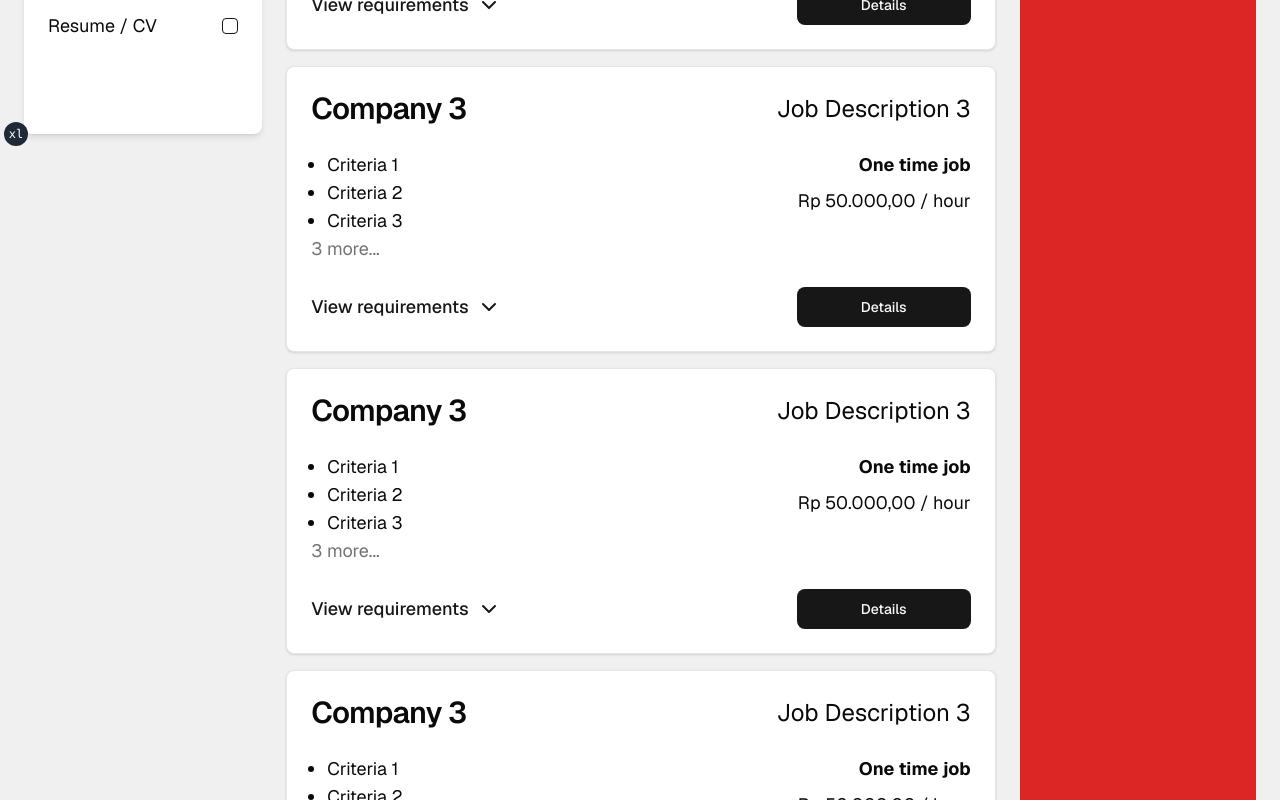
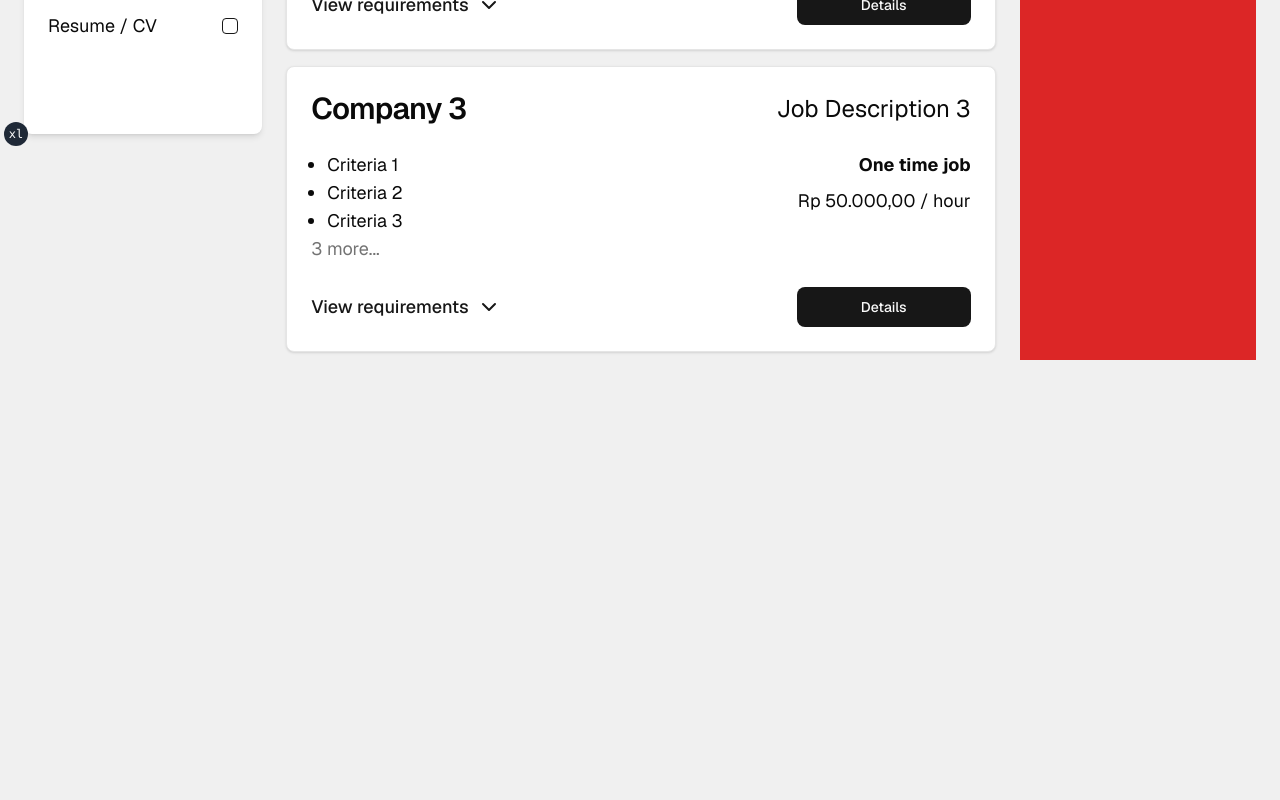
Before and after one commit to WinterRide/AltRecruit, a Next.js app: page /jobs in a window 1280 px wide. Shown: the part 650-1450 px from the top of the page. After the commit the page ends 1034 px from the top, so only its background shows below. Built offline with nearby package versions, Linux system fonts and the light colour scheme.

Commit message:
lil tweaks

```diff
--- a/app/jobs/page.tsx
+++ b/app/jobs/page.tsx
@@ -16,6 +16,7 @@ export default function SearchPage() {
 
   const testCases = [
     {
+      id: 1,
       company: "Company 1",
       jobdesc: "Job Description 1",
       criteria: ["Criteria 1", "Criteria 2", "Criteria 3", "test", "test"],
@@ -24,6 +25,7 @@ export default function SearchPage() {
       requirement: ["Requirement 1", "Requirement 2", "Requirement 3"],
     },
     {
+      id: 2,
       company: "Company 2",
       jobdesc: "Job Description 2",
       criteria: ["Criteria 1", "Criteria 2", "Criteria 3", "test"],
@@ -32,127 +34,8 @@ export default function SearchPage() {
       requirement: ["Requirement 1", "Requirement 2", "Requirement 3"],
     },
     {
+      id: 3,
       company: "Company 3",
-      jobdesc: "Job Description 3",
-      criteria: [
-        "Criteria 1",
-        "Criteria 2",
-        "Criteria 3",
-        "test",
-        "test",
-        "test",
-      ],
-      salary: 50000,
-      workStatus: "One time job",
-      requirement: ["Requirement 1", "Requirement 2", "Requirement 3"],
-    },
-    {
-      company: "Company 3",
-      jobdesc: "Job Description 3",
-      criteria: [
-        "Criteria 1",
-        "Criteria 2",
-        "Criteria 3",
-        "test",
-        "test",
-        "test",
-      ],
-      salary: 50000,
-      workStatus: "One time job",
-      requirement: ["Requirement 1", "Requirement 2", "Requirement 3"],
-    },
-    {
-      company: "Company 3",
-      jobdesc: "Job Description 3",
-      criteria: [
-        "Criteria 1",
-        "Criteria 2",
-        "Criteria 3",
-        "test",
-        "test",
-        "test",
-      ],
-      salary: 50000,
-      workStatus: "One time job",
-      requirement: ["Requirement 1", "Requirement 2", "Requirement 3"],
-    },
-    {
-      company: "Company 3",
-      jobdesc: "Job Description 3",
-      criteria: [
-        "Criteria 1",
-        "Criteria 2",
-        "Criteria 3",
-        "test",
-        "test",
-        "test",
-      ],
-      salary: 50000,
-      workStatus: "One time job",
-      requirement: ["Requirement 1", "Requirement 2", "Requirement 3"],
-    },
-    {
-      company: "Company 3",
-      jobdesc: "Job Description 3",
-      criteria: [
-        "Criteria 1",
-        "Criteria 2",
-        "Criteria 3",
-        "test",
-        "test",
-        "test",
-      ],
-      salary: 50000,
-      workStatus: "One time job",
-      requirement: ["Requirement 1", "Requirement 2", "Requirement 3"],
-    },
-    {
-      company: "Company 3",
-      jobdesc: "Job Description 3",
-      criteria: [
-        "Criteria 1",
-        "Criteria 2",
-        "Criteria 3",
-        "test",
-        "test",
-        "test",
-      ],
-      salary: 50000,
-      workStatus: "One time job",
-      requirement: ["Requirement 1", "Requirement 2", "Requirement 3"],
-    },
-    {
-      company: "Company 3",
-      jobdesc: "Job Description 3",
-      criteria: [
-        "Criteria 1",
-        "Criteria 2",
-        "Criteria 3",
-        "test",
-        "test",
-        "test",
-      ],
-      salary: 50000,
-      workStatus: "One time job",
-      requirement: ["Requirement 1", "Requirement 2", "Requirement 3"],
-    },
-    {
-      company: "Company 3",
-      jobdesc: "Job Description 3",
-      criteria: [
-        "Criteria 1",
-        "Criteria 2",
-        "Criteria 3",
-        "test",
-        "test",
-        "test",
-      ],
-      salary: 50000,
-      workStatus: "One time job",
-      requirement: ["Requirement 1", "Requirement 2", "Requirement 3"],
-    },
-    {
-      company: "Company -",
       jobdesc: "Job Description 3",
       criteria: [
         "Criteria 1",
@@ -178,14 +61,14 @@ export default function SearchPage() {
         ></FilterComponent>
 
         {/* Listings */}
-        <div className="flex flex-col w-[60%] gap-2">
+        <div className="flex flex-col w-[60%] gap-2 max-lg:w-full">
           {testCases.map((testCase, i) => (
             <ListingCard key={i} {...testCase} />
           ))}
         </div>
 
         {/* Popular */}
-        <div className="flex flex-col w-[20%] bg-red-600">3</div>
+        <div className="flex flex-col w-[20%] bg-red-600 max-lg:hidden">3</div>
       </main>
     </>
   );
--- a/app/page.tsx
+++ b/app/page.tsx
@@ -2,6 +2,7 @@ import ListingCard from "@/components/ListingCard";
 
 const testCases = [
   {
+    id: 1,
     company: "Company 1",
     jobdesc: "Job Description 1",
     criteria: ["Criteria 1", "Criteria 2", "Criteria 3", "test", "test"],
@@ -10,6 +11,7 @@ const testCases = [
     requirement: ["Requirement 1", "Requirement 2", "Requirement 3"],
   },
   {
+    id: 1,
     company: "Company 2",
     jobdesc: "Job Description 2",
     criteria: ["Criteria 1", "Criteria 2", "Criteria 3", "test"],
@@ -18,6 +20,7 @@ const testCases = [
     requirement: ["Requirement 1", "Requirement 2", "Requirement 3"],
   },
   {
+    id: 1,
     company: "Company 3",
     jobdesc: "Job Description 3",
     criteria: ["Criteria 1", "Criteria 2", "Criteria 3", "test", "test", "test"],
--- a/components/FIlterComponent.tsx
+++ b/components/FIlterComponent.tsx
@@ -15,7 +15,7 @@ const FilterComponent = ({
   const [reqOpen2, setReqOpen2] = useState(false);
 
   return (
-    <div className="flex flex-col w-[20%] bg-white shadow-md rounded-lg px-6 py-4 h-[calc(100vh-8rem)] sticky top-[1rem]">
+    <div className="flex flex-col w-[20%] bg-white shadow-md rounded-lg px-6 py-4 h-[calc(100vh-8rem)] sticky top-[1rem] max-lg:hidden">
       <p className="w-full justify-start items-center text-2xl font-bold">
         Filters
       </p>
--- a/components/ListingCard.tsx
+++ b/components/ListingCard.tsx
@@ -11,8 +11,10 @@ import { Button } from "./ui/button";
 import { useState } from "react";
 import { ChevronDown } from "lucide-react";
 import { cn } from "@/lib/utils";
+import { useRouter } from "next/navigation";
 
 export default function ListingCard({
+  id,
   company,
   jobdesc,
   criteria,
@@ -20,6 +22,7 @@ export default function ListingCard({
   workStatus,
   requirement,
 }: {
+  id: number;
   company: string;
   jobdesc: string;
   criteria: string[];
@@ -27,6 +30,7 @@ export default function ListingCard({
   workStatus: string;
   requirement: string[];
 }) {
+  const router = useRouter();
   const [reqOpen, setReqOpen] = useState(false);
 
   return (
@@ -74,7 +78,14 @@ export default function ListingCard({
               )}
             />
           </Button>
-          <Button className="rounded-lg px-16 max-md:w-full">Details</Button>
+          <Button
+            className="rounded-lg px-16 max-md:w-full"
+            onClick={() => {
+              router.push(`/jobs/${id}`);
+            }}
+          >
+            Details
+          </Button>
         </CardFooter>
       </Card>
       <CardContent
```
